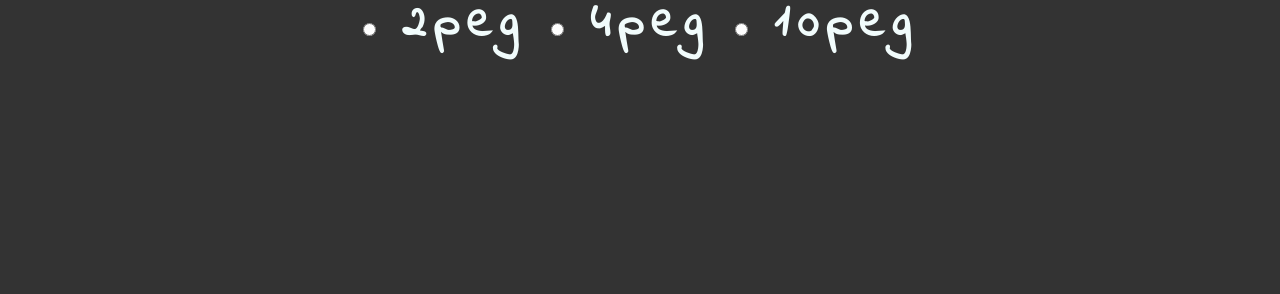
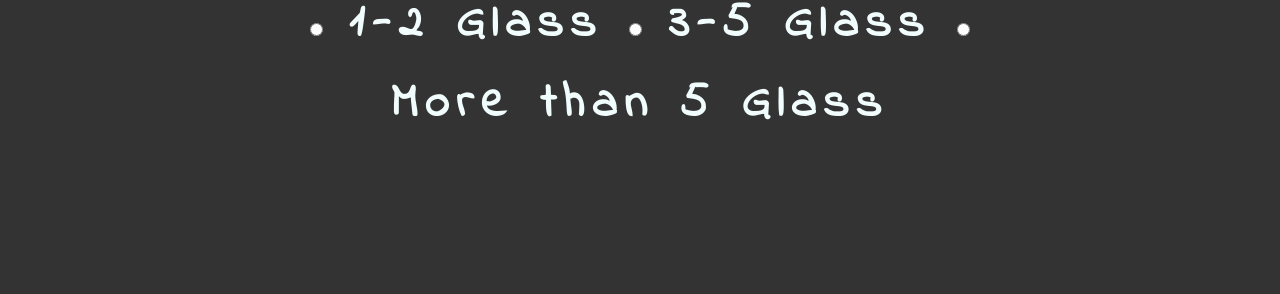
Before and after one commit to Atanki/Mitran-di-daaru, a plain HTML site: page daaru/index.html in a window 1280 px wide. Shown: the part 566-860 px from the top of the page. Drawn offline with nearby package versions, Linux system fonts and the light colour scheme; a web font is replaced by a local one.

Commit message:
Update index.html

```diff
--- a/daaru/index.html
+++ b/daaru/index.html
@@ -16,47 +16,47 @@
     </div>
     <div class="mainbody">
       <div class="question1">
-        <h2>Number of Pegs you can drink ?</h2>
+        <h2>Amount of drink you can drink ?</h2>
       <radiogroup>
         <input type="radio" name="c1" value="2" >
-        <label for="c1">2peg</label>
+        <label for="c1">1-2 Glass</label>
 
           <input type="radio" name="c1" value="5" >
-          <label for="c1">4peg</label>
+          <label for="c1">3-5 Glass</label>
 
             <input type="radio" name="c1" value="10" >
-            <label for="c1">10peg</label>
+            <label for="c1">More than 5 Glass</label>
       </radiogroup>
 
       </div>
 
         <div class="question2 displayof">
-          <h2>Experience?</h2>
+          <h2>From how long are you drinking ?</h2>
           <radiogroup>
             <input type="radio" name="c1" value="0" >
-            <label for="c1">2peg</label>
+            <label for="c1">Less than 1year</label>
 
               <input type="radio" name="c1" value="0" >
-              <label for="c1">4peg</label>
+              <label for="c1">1-3 years</label>
 
                 <input type="radio" name="c1" value="0" >
-                <label for="c1">10peg</label>
+                <label for="c1">More than 3 years</label>
           </radiogroup>
 
         </div>
 
 
         <div class="question3 displayof">
-          <h2>Experience?</h2>
+          <h2>Your MOOD ?</h2>
           <radiogroup>
             <input type="radio" name="c1" value="0" >
-            <label for="c1">2peg</label>
+            <label for="c1">Neutral</label>
 
               <input type="radio" name="c1" value="0" >
-              <label for="c1">4peg</label>
+              <label for="c1">Happy</label>
 
                 <input type="radio" name="c1" value="0" >
-                <label for="c1">10peg</label>
+                <label for="c1">Sad</label>
           </radiogroup>
 
 
@@ -64,16 +64,16 @@
       </div>
 
         <div class="question4 displayof">
-          <h2>Experience?</h2>
+          <h2>How much do you Sleep?</h2>
           <radiogroup>
             <input type="radio" name="c1" value="0" >
-            <label for="c1">2peg</label>
+            <label for="c1">Less than 6hrs</label>
 
               <input type="radio" name="c1" value="0" >
-              <label for="c1">4peg</label>
+              <label for="c1">6-8hrs</label>
 
                 <input type="radio" name="c1" value="0" >
-                <label for="c1">10peg</label>
+                <label for="c1">More than 8hrs</label>
           </radiogroup>
 
 
@@ -81,16 +81,16 @@
       </div>
 
         <div class="question5 displayof">
-          <h2>Experience?</h2>
+          <h2>Type of drink you usually drink?</h2>
           <radiogroup>
             <input type="radio" name="c1" value="0" >
-            <label for="c1">2peg</label>
+            <label for="c1">Champagne</label></label>
 
               <input type="radio" name="c1" value="0" >
-              <label for="c1">4peg</label>
+              <label for="c1">Pentagon(desi)</label>
 
                 <input type="radio" name="c1" value="0" >
-                <label for="c1">10peg</label>
+                <label for="c1">Royal Stag</label>
           </radiogroup>
 
         </div>
@@ -98,22 +98,22 @@
 
 
         <div class="question6 displayof">
-          <h2>Experience?</h2>
+          <h2>Profession</h2>
           <radiogroup>
             <input type="radio" name="c1" value="0" >
-            <label for="c1">2peg</label>
+            <label for="c1">Student</label>
 
               <input type="radio" name="c1" value="0" >
-              <label for="c1">4peg</label>
+              <label for="c1">Others</label>
 
                 <input type="radio" name="c1" value="0" >
-                <label for="c1">10peg</label>
+                <label for="c1">Engineer</label>
           </radiogroup>
 
         </div>
   </div>
-  <div class="Output displayof">
-    <h1></h1>
+  <div class="Output displayof"  style=" margin-bottom: 0px; padding-bottom: 0px; padding-top: 0px; height: 700px;">
+    <img  class="result" src="" alt="">
 
   </div>
 <div class="Output1 displayof">
```
